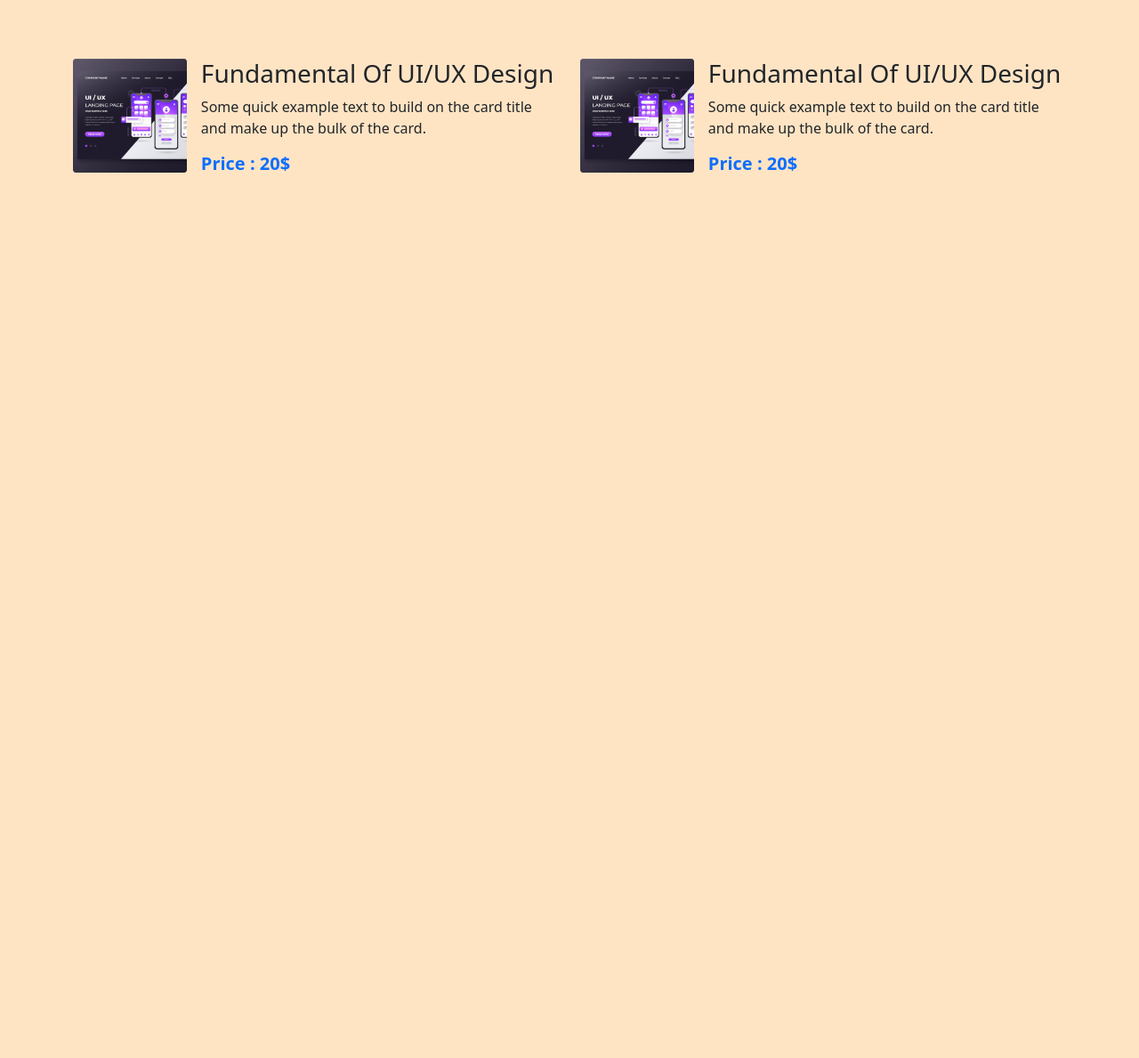
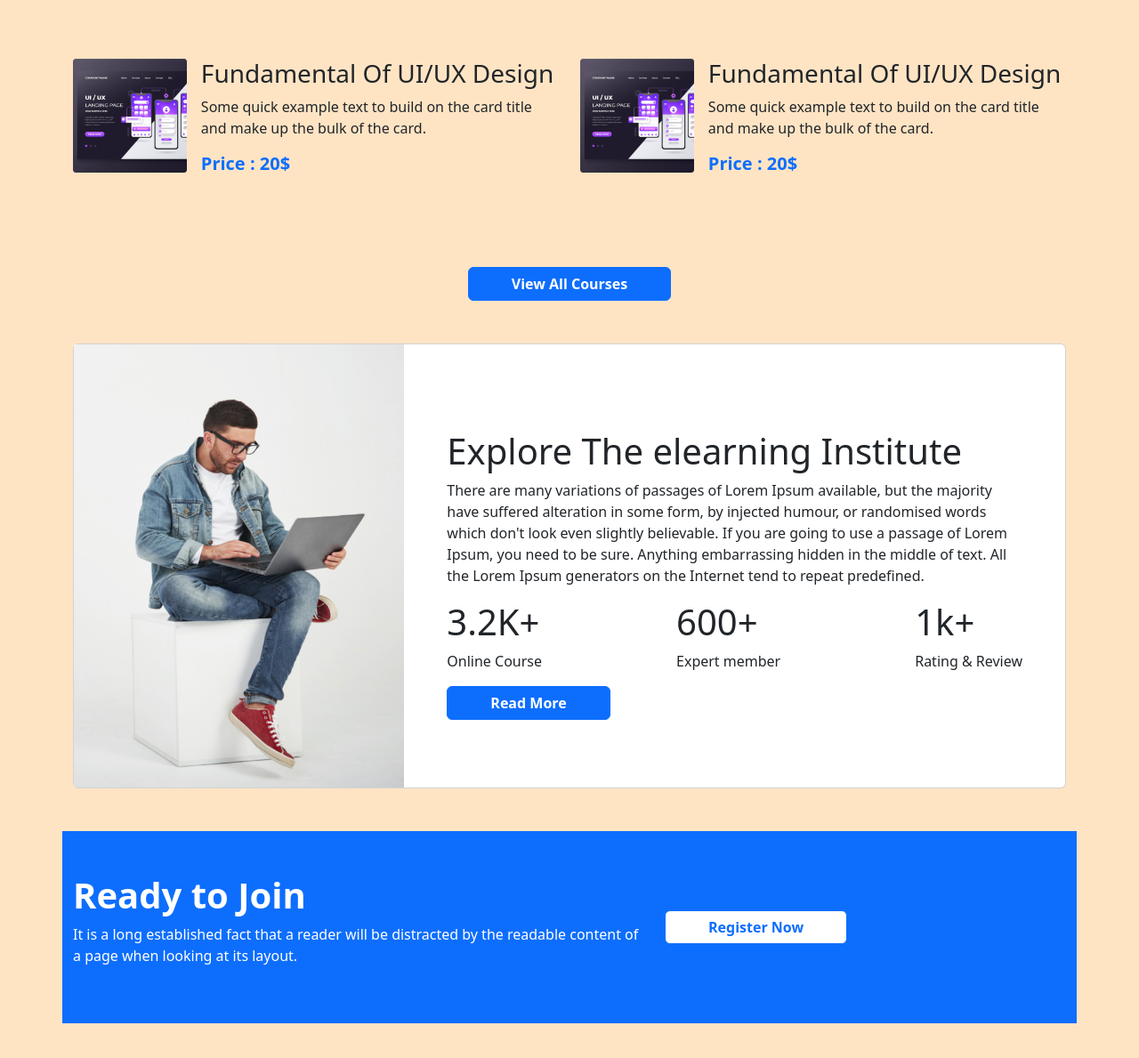
Before and after one commit to joyGhosh22/edTech-website, a plain HTML site: page index.html in a window 1280 px wide. Shown: the part 1321-2510 px from the top of the page at 89% size. Before the commit the page ends 1621 px from the top, so only its background shows below. Drawn offline with nearby package versions, Linux system fonts and the light colour scheme.

Commit message:
ready to join section done

```diff
--- a/index.html
+++ b/index.html
@@ -95,8 +95,8 @@
     <!-- main section starts  -->
     <main>
         <!-- popular courses section starts  -->
-        <section>
-            <div class="container my-5">
+        <section class="my-5">
+            <div class="container ">
                 <div class="text-center">
                     <h1>Discover Our Popular Courses</h1>
                     <p>It is a long established fact that a reader will be distracted by the readable content of a page
@@ -167,6 +167,65 @@
 
                 </div>
             </div>
+            <div class="col-md-12 text-center">
+                <button class="btn px-5 btn-primary fw-semibold">View All Courses</button>
+            </div>
+        </section>
+        <!-- explore institute section  -->
+        <section class="my-5">
+            <div class="container">
+                <div class="card mb-3">
+                    <div class="row g-0">
+                        <div class="col-md-4">
+                            <img src="./images/working.png" class="img-fluid " alt="...">
+                        </div>
+                        <div class="col-md-8 gap-5">
+                            <div class="card-body p-5 mt-5">
+                                <h1>Explore The elearning Institute</h1>
+                                <p>There are many variations of passages of Lorem Ipsum available, but the majority have
+                                    suffered alteration in some form, by injected humour, or randomised words which
+                                    don't look even slightly believable. If you are going to use a passage of Lorem
+                                    Ipsum, you need to be sure.
+
+                                    Anything embarrassing hidden in the middle of text. All the Lorem Ipsum generators
+                                    on the Internet tend to repeat predefined.</p>
+                                <div class="d-flex justify-content-between">
+                                    <div>
+                                        <h1>3.2K+</h1>
+                                        <p>Online Course</p>
+                                    </div>
+                                    <div>
+                                        <h1>600+</h1>
+                                        <p>Expert member</p>
+                                    </div>
+                                    <div>
+                                        <h1>1k+</h1>
+                                        <p>Rating & Review</p>
+                                    </div>
+                                </div>
+                                <button class="btn px-5 btn-primary fw-semibold">Read More</button>
+                            </div>
+                        </div>
+                    </div>
+                </div>
+            </div>
+        </section>
+        <!-- ready to join section  -->
+        <section class="my-5 ">
+            <div class="container bg-primary ">
+                <div class="row py-5 d-flex align-items-center">
+                    <div class="text-white col-lg-7">
+                        <h1 class="fw-bold">Ready to Join</h1>
+                        <p>It is a long established fact that a reader will be distracted by the readable content of a
+                            page
+                            when looking at its layout.</p>
+                    </div>
+                    <div class="col-lg-5">
+                        <button class="btn px-5 btn-outline-primary text-primary fw-semibold bg-white me-0">Register
+                            Now</button>
+                    </div>
+                </div>
+            </div>
         </section>
     </main>
     <script src="https://cdn.jsdelivr.net/npm/bootstrap@5.2.0/dist/js/bootstrap.bundle.min.js"
```
